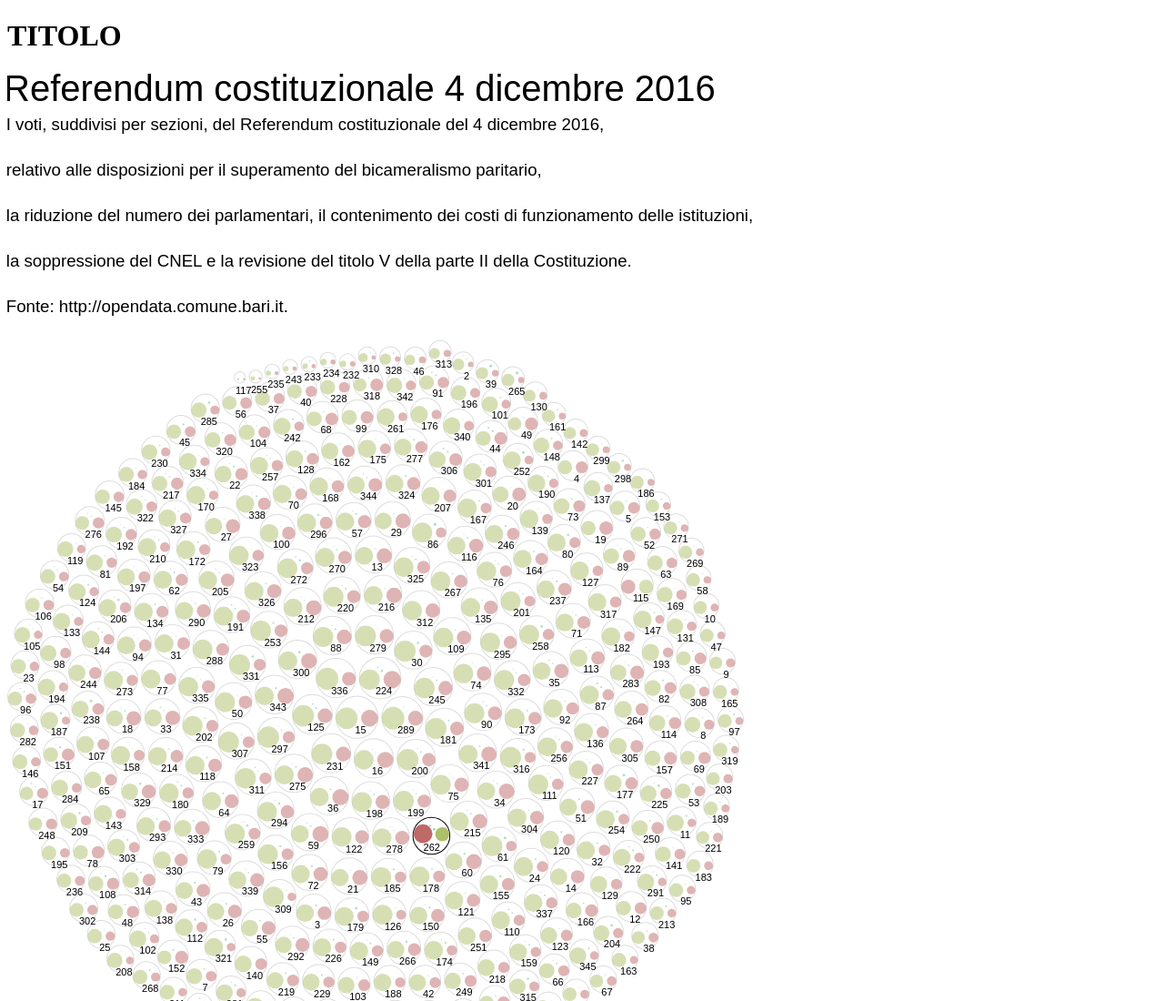
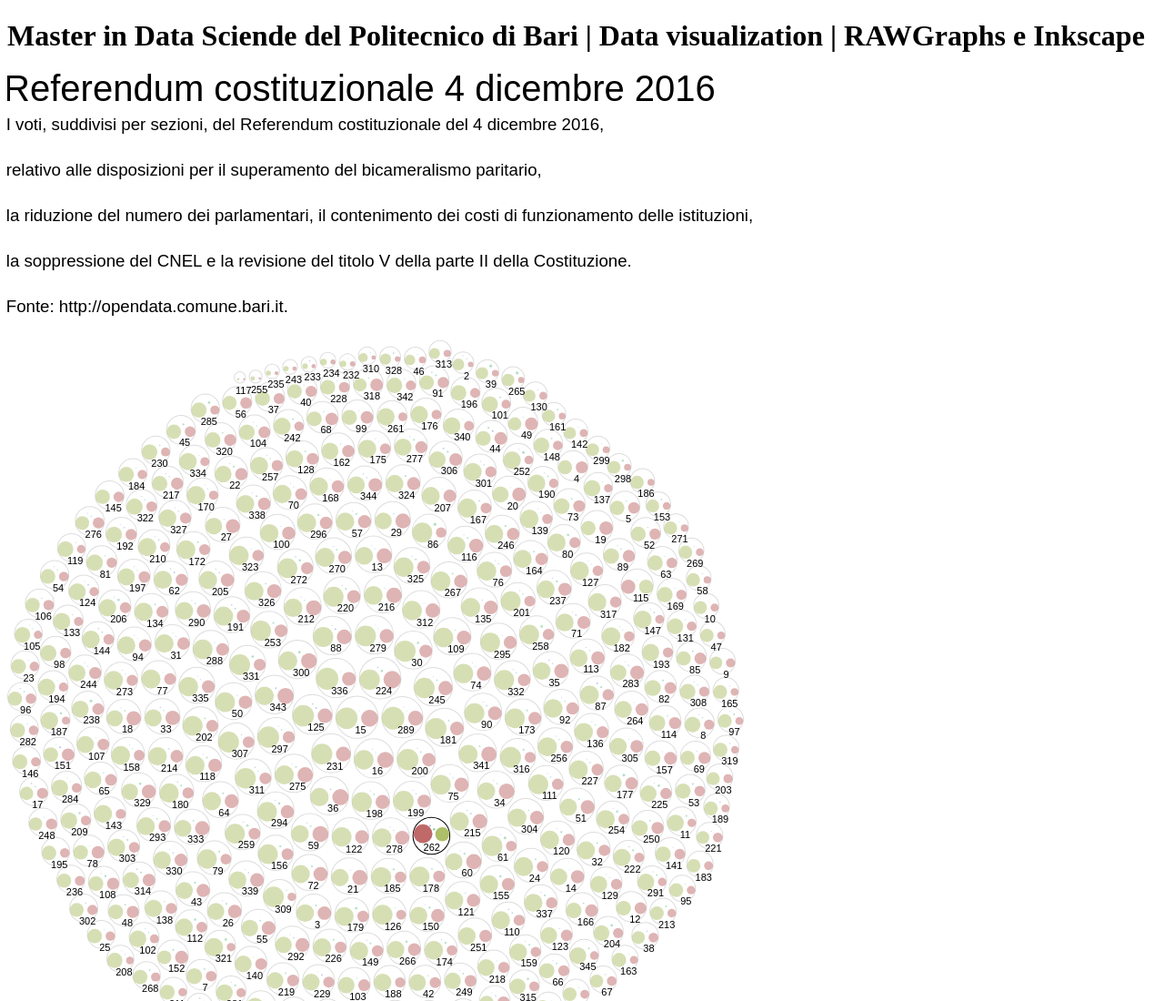
Before and after one commit to jenkin/master-data-science-bari-20171028, a plain HTML site: page alessio-cimarelli/Voti del Referendum del 4 Dicembre 2016.html in a window 1280 px wide. Shown: the top 1100 px of the page at 91% size. Drawn offline with Linux system fonts and the light colour scheme.

Commit message:
Update Voti del Referendum del 4 Dicembre 2016.html

```diff
--- a/alessio-cimarelli/Voti del Referendum del 4 Dicembre 2016.html
+++ b/alessio-cimarelli/Voti del Referendum del 4 Dicembre 2016.html
@@ -1,10 +1,11 @@
 <!DOCTYPE html>
 <html>
 <head>
-	<title>TITOLO | AUTORE</title>
+	<title>Referendum costituzionale 4 dicembre 2016 | Alessio Cimarelli
+</title>
 </head>
 <body>
-	<h1>TITOLO</h1>
+	<h1>Master in Data Sciende del Politecnico di Bari | Data visualization | RAWGraphs e Inkscape</h1>
 	<img src="Voti del Referendum del 4 Dicembre 2016.svg">
 </body>
 </html>
```
